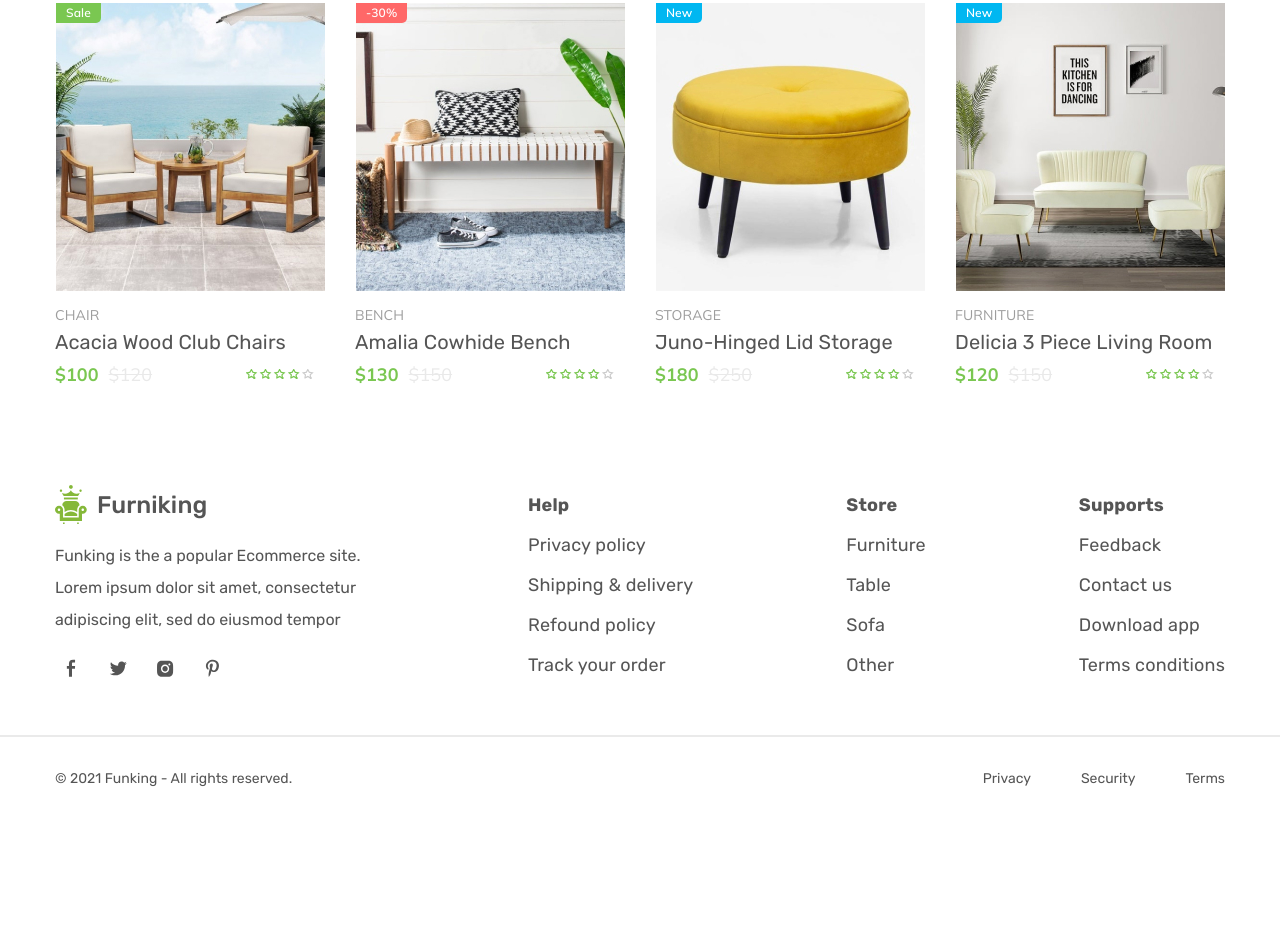
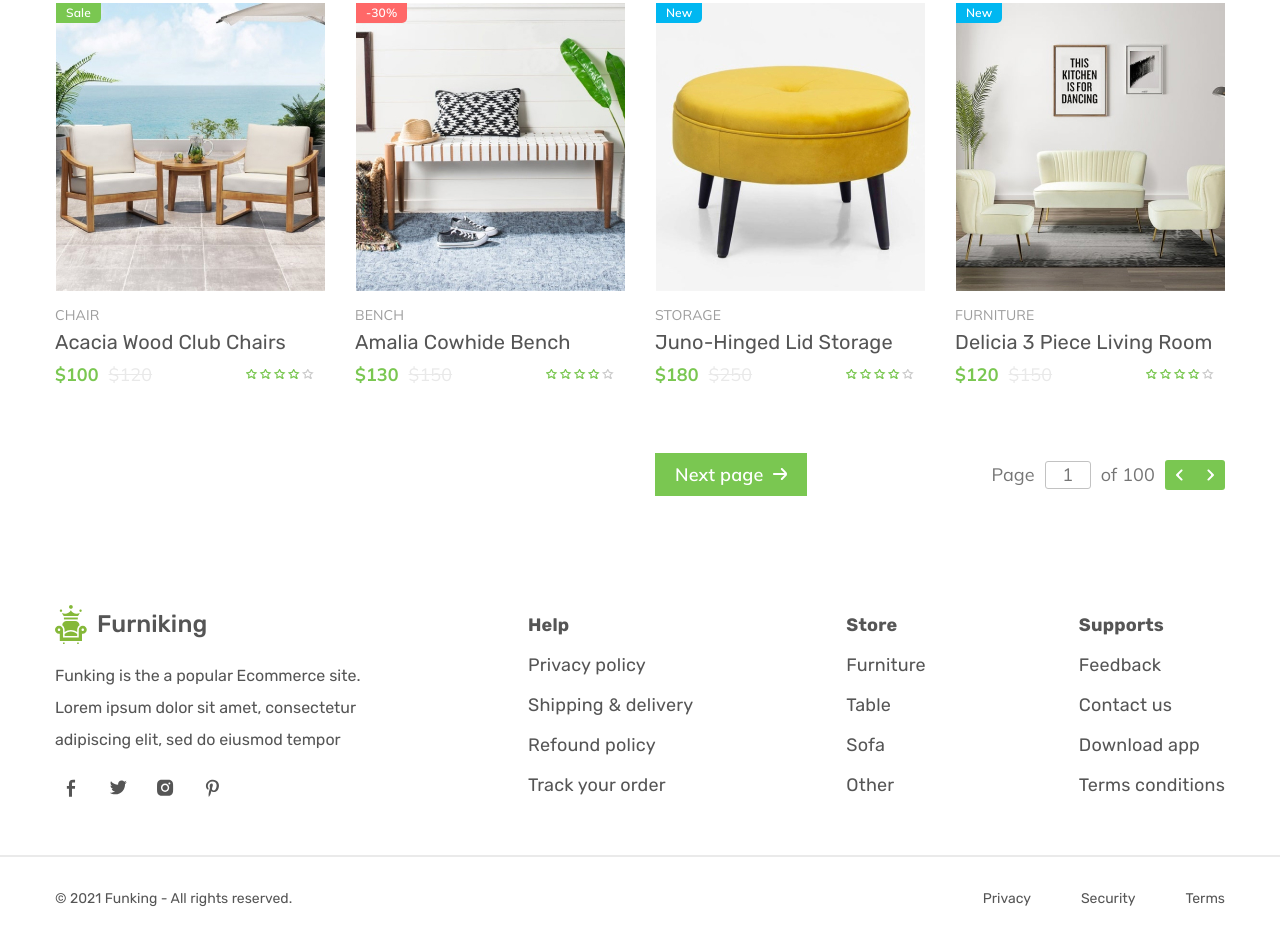
Before and after one commit to sviat-o-slav/furniking, a website: page src/index.html in a window 1280 px wide. Shown: the part 3339-4280 px from the top of the page. Before the commit the page ends 4160 px from the top, so only its background shows below. Drawn offline with nearby package versions, Linux system fonts and the light colour scheme; files that its build step writes are made by us from their sources.

Commit message:
products block complete

```diff
--- a/src/index.html
+++ b/src/index.html
@@ -546,7 +546,17 @@
                 </section>
             </div>
 
+            <div class="products-paginator">
+                <a href="#">Next page<span></span></a>
 
+                <form>
+                    <label for="page-num">Page</label>
+                    <input name="page-num" id="page-num" type="text" value="1">
+                    <p>of 100</p>
+                    <button class="button-previous" type="button"><span class="visually-hidden">Previous</span></button>
+                    <button class="button-next" type="button"><span class="visually-hidden">Next</span></button>
+                </form>
+            </div>
         </div>
 
 
--- a/src/sass/index.scss
+++ b/src/sass/index.scss
@@ -278,6 +278,25 @@ $red: #FF6868;
     line-height: 30px;
     margin: 0;
     text-transform: capitalize;
+}
+
+@mixin products-paginator-button-font {
+    font-family: 'Mulish';
+    font-style: normal;
+    font-weight: 600;
+    font-size: 18px;
+    line-height: 23px;
+    color: $white;
+}
+
+@mixin products-paginator-font {
+    font-family: 'Mulish';
+    font-style: normal;
+    font-weight: 400;
+    font-size: 18px;
+    line-height: 130%;
+    letter-spacing: 0.008em;
+    color: $offer-link;
 }
 
 body {
@@ -952,7 +971,73 @@ ul {
 
 
 
+.products-paginator {
+    display: flex;
+    align-items: center;
+    justify-content: space-between;
 
+    margin-top: 60px;
+    align-self: flex-end;
+    width: 570px;
+
+    a {
+        display: inline-flex;
+        align-items: center;
+        @include products-paginator-button-font;
+        padding: 10px 20px;
+        background-color: $green;
+        margin-right: 20px;
+
+        span {
+            display: block;
+            margin-left: 10px;
+            width: 14px;
+            height: 14px;
+            background: url("../assets/arrow-right-white.svg") no-repeat center;
+        }
+    }
+
+    @include products-paginator-font;
+
+
+    form {
+        display: flex;
+        align-items: center;
+
+        input {
+            @include font-inherit;
+            width: 40px;
+            margin: 0 10px;
+            border: 1px solid $text-grey;
+            border-radius: 3px;
+            text-align: center;
+        }
+
+        button {
+            display: block;
+            width: 30px;
+            height: 30px;
+            border: none;
+            cursor: pointer;
+        }
+
+        p {
+            margin-right: 10px;
+        }
+
+        .button-next {
+            border-radius: 0 0 3px 3px;
+            background: $green url("../assets/arrow-down.svg") no-repeat center;
+            transform: rotate(-90deg);
+        }
+
+        .button-previous {
+            border-radius: 0 0 3px 3px;
+            background: $green url("../assets/arrow-down.svg") no-repeat center;
+            transform: rotate(90deg);
+        }
+    }
+}
 
 
 
@@ -1092,6 +1177,7 @@ ul {
     }
 }
 
-a:hover {
+a:hover,
+button:hover {
     opacity: 0.7;
 }
```
Also changed, not shown: src/assets/arrow-right-white.svg (added).
